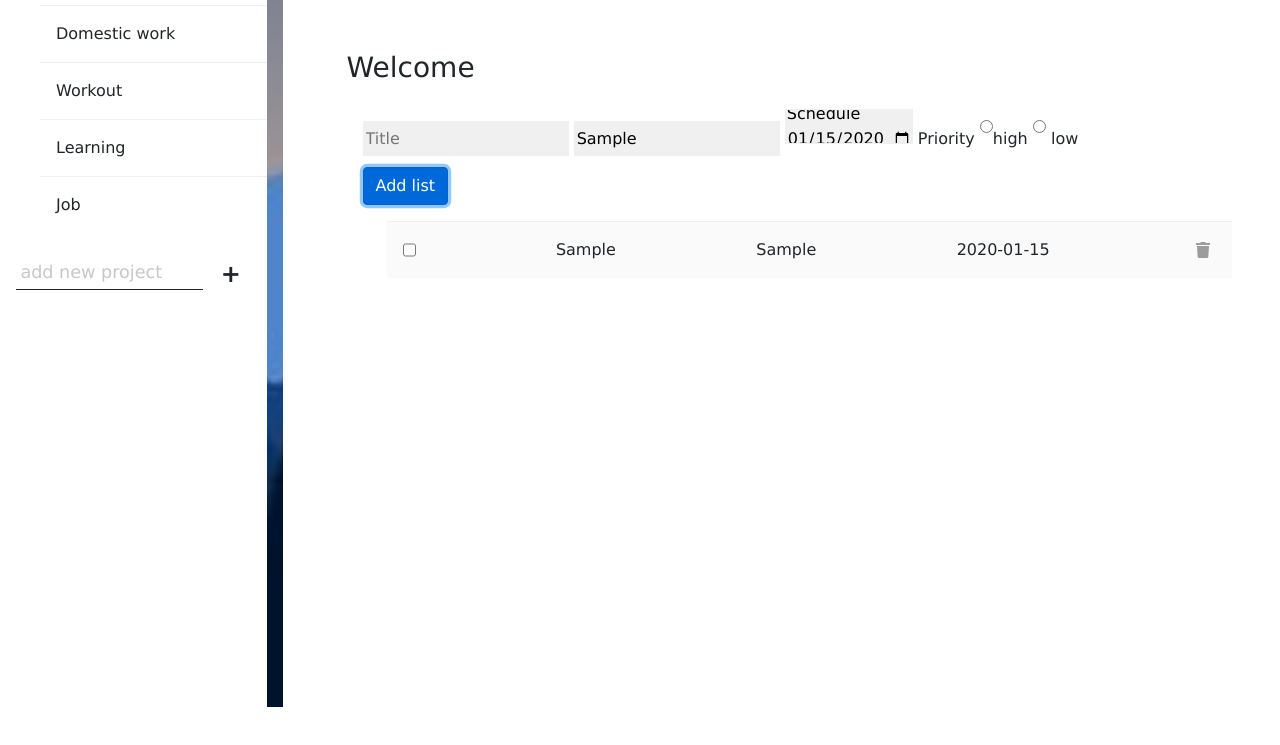
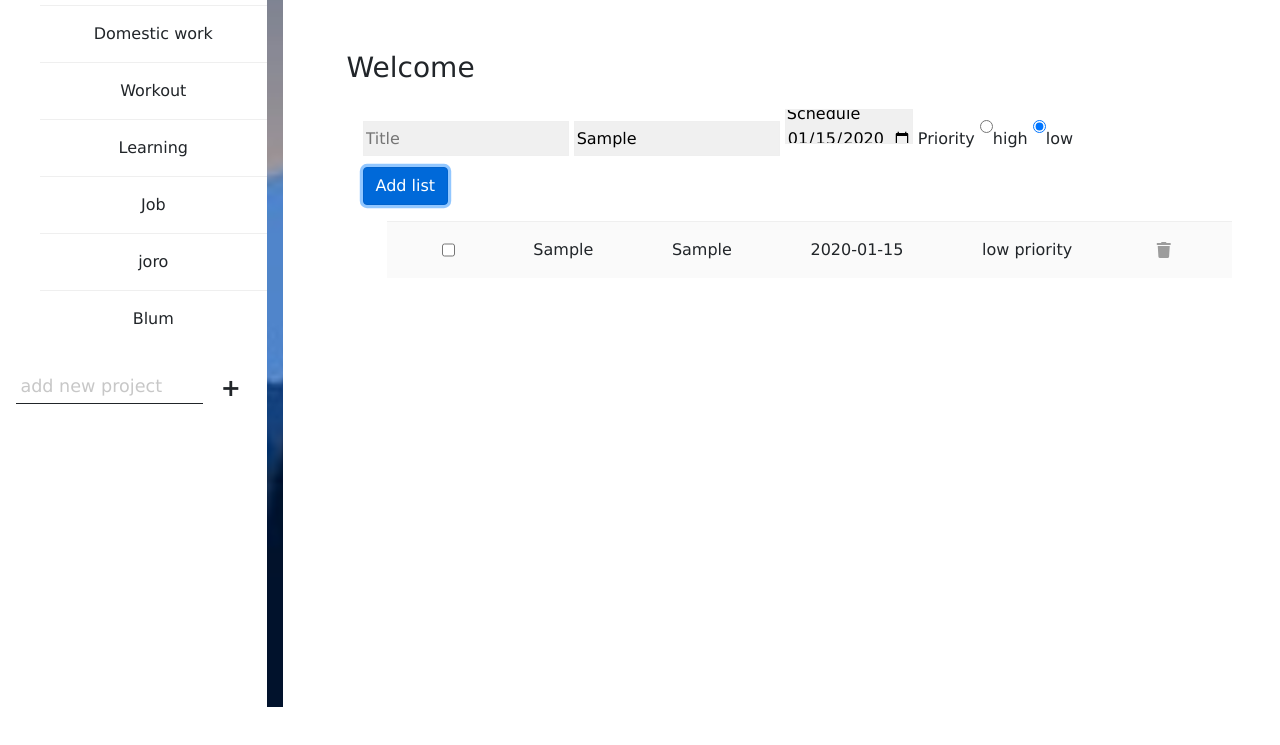
Before and after one commit to IBUNHABIBU/todo-list, a website built with webpack: page src/index.html in a window 1280 px wide. Both pictures are taken after typing "Sample", "Sample", "2020-01-15" into the empty fields and a click on the button "Add list". Shown: the part 93-838 px from the top of the page. Built offline with nearby package versions, Linux system fonts and the light colour scheme.

Commit message:
adding the priority values

```diff
--- a/src/css/style.css
+++ b/src/css/style.css
@@ -114,7 +114,7 @@ li{
   padding: 1rem;
   list-style: none;
   display: flex;
-  justify-content: space-between;
+  justify-content: space-around;
 }
 .btn-trash{
   border: none;
--- a/src/index.html
+++ b/src/index.html
@@ -46,8 +46,8 @@
 
               <input  type="date" placeholder="Schedule  "  name="Date" id="datetime" >
               <label for="priority">Priority
-            <input type="radio"  name="priority" value="high"><label for="high">high</label>
-            <input type="radio"  name="priority" value="low"> <label for="low">low</label></label><br>
+            <input type="radio"  name="priority" value="high priority"><label for="high">high</label>
+            <input type="radio"  name="priority" value="low priority" checked ><label for="low">low</label></label><br>
             <button type="button" class="btn btn-primary" id="add-task-btn">Add list</button>
             </form>
           </div>
--- a/src/modules/app.js
+++ b/src/modules/app.js
@@ -4,15 +4,16 @@ function Tasker() {
     const taskDescription = document.getElementById('description');
     const taskDate = document.getElementById('datetime');
     const taskList = document.getElementById('tasks');
+
     const taskListChildren = taskList.children;
     const addButton = document.getElementById('add-task-btn');
-
     function construct(){
       bindEvent();
       scanTaskList();
     }
 
    function buildTask(){
+    const priority = document.querySelector('input[name="priority"]:checked').value;
     let taskListItem, taskCheckBox, taskValue, taskButton, taskTrash;
     taskListItem = document.createElement('li');
     taskListItem.setAttribute('class', 'task');
@@ -31,13 +32,21 @@ function Tasker() {
     taskTrash = document.createElement('i');
     taskButton.className = 'btn-trash';
     taskTrash.setAttribute('class','fa fa-trash');
+
+
+
+    const priorityElement = document.createElement('span');
+    priorityElement.innerHTML = priority;
     taskButton.appendChild(taskTrash);
     taskListItem.appendChild(taskCheckBox);
     taskListItem.appendChild(taskElement);
     taskListItem.appendChild(descriptionElement);
     taskListItem.appendChild(dateElement)
+
+    taskListItem.appendChild(priorityElement)
     taskListItem.appendChild(taskButton);
     taskList.appendChild(taskListItem);
+
   }
 
   function addTask() {
@@ -83,11 +92,29 @@ function Tasker() {
     e.preventDefault();
     const inputValue = document.querySelector('[data-new-input]').value;
     const li = document.createElement('li');
-    li.innerHTML = inputValue;
+    li.innerText = inputValue;
     const projectList = document.querySelector('.project-list');
     projectList.appendChild(li);
+  })
 
-  })
+  let lists = [{
+    id: 2,
+    name: "joro"
+  },
+  {
+    id: 4,
+    name: "Blum"
+  }
+];
+function addProject(){
+    lists.forEach(list =>{
+      const li = document.createElement('li');
+      li.innerText = list.name;
+    const projectList = document.querySelector('.project-list');
+    projectList.appendChild(li);
+    })
+}
+addProject();
   return { construct,  buildTask }
 }
 const todo = Tasker();
```
